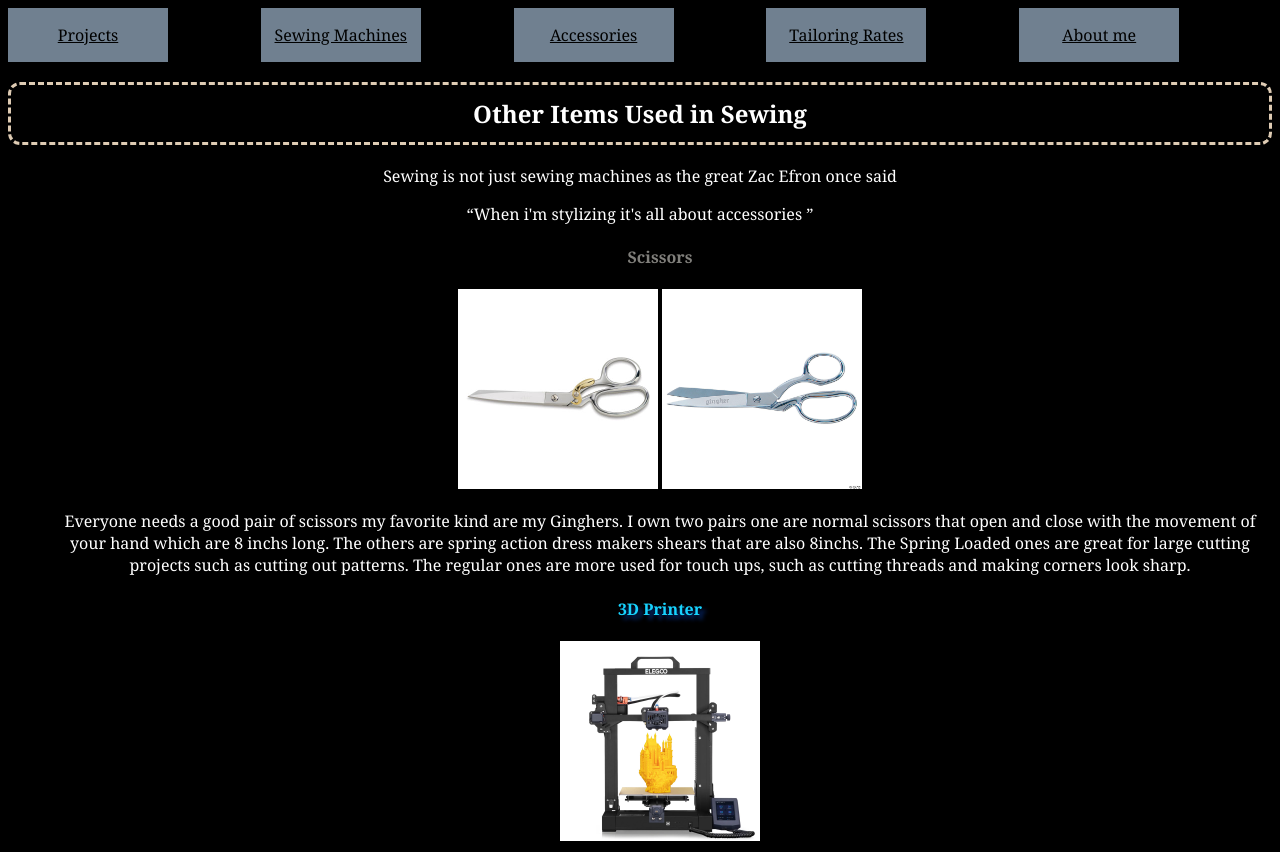
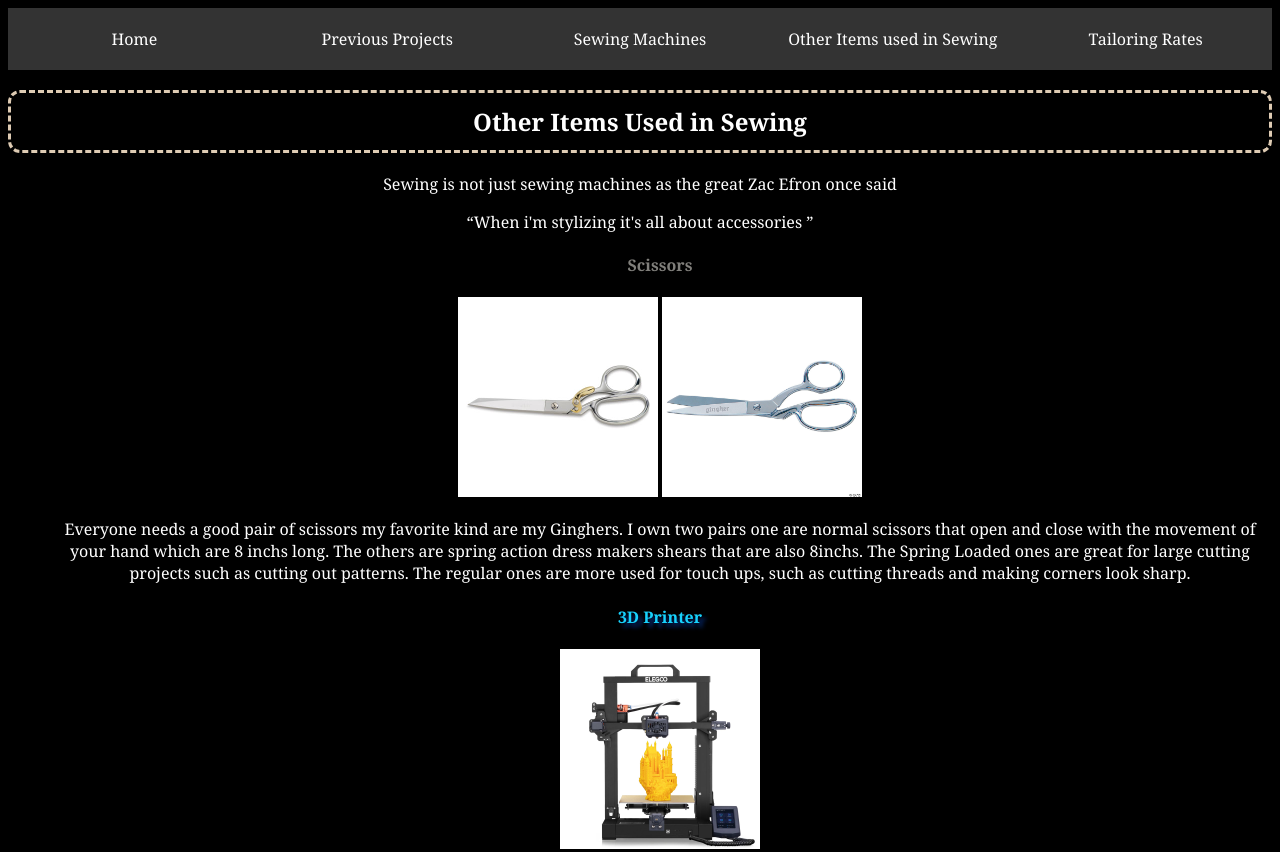
Before and after one commit to JessAYoung/Practice-website, a plain HTML site: page OtherHTML/Otheritems.html in a window 1280 px wide. Shown: the top 852 px of the page. Drawn offline with Linux system fonts and the light colour scheme.

Commit message:
Added Css for corrected nav menu

```diff
--- a/OtherHTML/Css/Fabric.css
+++ b/OtherHTML/Css/Fabric.css
@@ -2,7 +2,7 @@
 body {
     font-family: Georgia, 'Times New Roman', Times, serif;
     font-size: 100%;
-    color: #ffffff
+    color: #ffffff;
 }
 
 ul {
@@ -16,49 +16,61 @@ header h1 {
 }
 
 /* nave menu */
-#nav_menu ul {
-    list-style-type: none;
+nav {
+	background-color: #333;
+}
+
+nav ul {
+	display: flex;
+	list-style: none;
 	margin: 0;
 	padding: 0;
-    position: relative;
-    display: flex;
-    flex-basis: 100%;
-    justify-content: space-between;
 }
 
-#nav_menu ul li {
-    flex-basis: 20%;
-    width: 20%;
+nav ul li {
+	flex: 1;
+	position: relative;
 }
 
-#nav_menu ul li a {
+nav ul li a {
+	color: #fff;
 	display: block;
-    width: 160px;
-    text-align: center;
-    padding: 1em 0;
-    background-color: slategray;
-    color: black;
+	padding: 20px;
+	text-decoration: none;
 }
 
-#nav_menu ul ul {
+nav ul li:hover > a {
+	background-color: #555;
+}
+
+nav ul ul {
 	display: none;
 	position: absolute;
 	top: 100%;
 }
 
-#nav_menu ul ul li {
-    flex-basis: 20%;
-    width: 20%;
+nav ul ul li {
+	width: 100%;
 }
 
-#nav_menu ul li:hover>ul {
-    display: block;
+nav ul li:hover > ul {
+	display: flex;
+	flex-direction: column;
 }
 
-#nav_menu>ul::after {
-    content: "";
-    clear: both;
-    display: block;
+nav ul ul li a {
+	background-color: #555;
+	color: #fff;
+	padding: 10px;
+}
+
+nav ul ul li a:hover {
+	background-color: #777;
+}
+
+nav ul ul ul {
+	left: 100%;
+	top: 0;
 }
 /*end of style for menu*/
 /* the styles for project content*/
@@ -76,7 +88,7 @@ main h1 {
 }
 
 .sith {
-    background-color: #460c0b
+    background-color: #460c0b;
 }
 
 .quilt {
@@ -88,9 +100,13 @@ main h1 {
 }
 
 .mad {
-    background-color: #432172
+    background-color: #432172;
 }
 
 .letterman {
-    background-color: #264561
+    background-color: #264561;
 }
+a:hover {
+    font-style: italic;
+    color: goldenrod;
+}
--- a/OtherHTML/Css/Personal_Website.css
+++ b/OtherHTML/Css/Personal_Website.css
@@ -1,10 +1,67 @@
-/* the styles for all the elements within the html */
+/*nav element*/
+nav {
+	background-color: #333;
+}
+
+nav ul {
+	display: flex;
+	list-style: none;
+	margin: 0;
+	padding: 0;
+}
+
+nav ul li {
+	flex: 1;
+	position: relative;
+}
+
+nav ul li a {
+	color: #fff;
+	display: block;
+	padding: 20px;
+	text-decoration: none;
+}
+
+nav ul li:hover > a {
+	background-color: #555;
+}
+
+nav ul ul {
+	display: none;
+	position: absolute;
+	top: 100%;
+}
+
+nav ul ul li {
+	width: 100%;
+}
+
+nav ul li:hover > ul {
+	display: flex;
+	flex-direction: column;
+}
+
+nav ul ul li a {
+	background-color: #555;
+	color: #fff;
+	padding: 10px;
+}
+
+nav ul ul li a:hover {
+	background-color: #777;
+}
+
+nav ul ul ul {
+	left: 100%;
+	top: 0;
+}
+/*end of Nav menu css*/
+/*start of main element css */
 body {
     font-family: Georgia, 'Times New Roman', Times, serif;
     font-size: 100%;
     color: #ffffff
 }
-
 ul {
     list-style-type: none;
 }
@@ -14,52 +71,8 @@ header h1 {
     text-align: center;
     color: #877750;
 }
-/* nave menu */
-#nav_menu ul {
-    list-style-type: none;
-    margin: 0;
-    padding: 0;
-    position: relative;
-    display: flex;
-    flex-basis: 100%;
-    justify-content: space-between;
+
+/*Scaled image*/
+.coverimg img {
+    max-width: 100%;
 }
-
-#nav_menu ul li {
-    flex-basis: 20%;
-    width: 20%;
-}
-
-#nav_menu ul li a {
-    display: block;
-    width: 160px;
-    text-align: center;
-    padding: 1em 0;
-    background-color: slategray;
-    color: black;
-}
-
-#nav_menu ul ul {
-    display: none;
-    position: absolute;
-    top: 100%;
-}
-
-#nav_menu ul ul li {
-    flex-basis: 20%;
-    width: 20%;
-}
-
-#nav_menu ul li:hover>ul {
-    display: block;
-}
-
-#nav_menu>ul::after {
-    content: "";
-    clear: both;
-    display: block;
-}
-/*Scaled image*/
-.coverimg img{
-    max-width: 100%;
-  }
--- a/OtherHTML/Css/Tailor_Rates.css
+++ b/OtherHTML/Css/Tailor_Rates.css
@@ -25,48 +25,60 @@ ul {
 }
 
 /* nave menu */
-#nav_menu ul {
-  list-style-type: none;
+nav {
+	background-color: #333;
+}
+
+nav ul {
+	display: flex;
+	list-style: none;
 	margin: 0;
 	padding: 0;
-  position: relative;
-  display: flex;
-  flex-basis: 100%;
-  justify-content: space-between;
 }
 
-#nav_menu ul li {
-  flex-basis: 20%;
-  width: 20%;
+nav ul li {
+	flex: 1;
+	position: relative;
 }
 
-#nav_menu ul li a {
+nav ul li a {
+	color: #fff;
 	display: block;
-  width: 160px;
-  text-align: center;
-  padding: 1em 0;
-  background-color: slategray;
-  color: black;
+	padding: 20px;
+	text-decoration: none;
 }
 
-#nav_menu ul ul {
+nav ul li:hover > a {
+	background-color: #555;
+}
+
+nav ul ul {
 	display: none;
 	position: absolute;
 	top: 100%;
 }
 
-#nav_menu ul ul li {
-  flex-basis: 20%;
-  width: 20%;
+nav ul ul li {
+	width: 100%;
 }
 
-#nav_menu ul li:hover>ul {
-  display: block;
+nav ul li:hover > ul {
+	display: flex;
+	flex-direction: column;
 }
 
-#nav_menu>ul::after {
-  content: "";
-  clear: both;
-  display: block;
+nav ul ul li a {
+	background-color: #555;
+	color: #fff;
+	padding: 10px;
+}
+
+nav ul ul li a:hover {
+	background-color: #777;
+}
+
+nav ul ul ul {
+	left: 100%;
+	top: 0;
 }
 /*end of style for menu*/
--- a/OtherHTML/Css/Thread.css
+++ b/OtherHTML/Css/Thread.css
@@ -1,47 +1,59 @@
 /*nav element*/
-#nav_menu ul {
-    list-style-type: none;
+nav {
+	background-color: #333;
+}
+
+nav ul {
+	display: flex;
+	list-style: none;
 	margin: 0;
 	padding: 0;
-    position: relative;
-    display: flex;
-    flex-basis: 100%;
-    justify-content: space-between;
 }
 
-#nav_menu ul li {
-    flex-basis: 20%;
-    width: 20%;
+nav ul li {
+	flex: 1;
+	position: relative;
 }
 
-#nav_menu ul li a {
+nav ul li a {
+	color: #fff;
 	display: block;
-    width: 160px;
-    text-align: center;
-    padding: 1em 0;
-    background-color: slategray;
-    color: black;
+	padding: 20px;
+	text-decoration: none;
 }
 
-#nav_menu ul ul {
+nav ul li:hover > a {
+	background-color: #555;
+}
+
+nav ul ul {
 	display: none;
 	position: absolute;
 	top: 100%;
 }
 
-#nav_menu ul ul li {
-    flex-basis: 20%;
-    width: 20%;
+nav ul ul li {
+	width: 100%;
 }
 
-#nav_menu ul li:hover>ul {
-    display: block;
+nav ul li:hover > ul {
+	display: flex;
+	flex-direction: column;
 }
 
-#nav_menu>ul::after {
-    content: "";
-    clear: both;
-    display: block;
+nav ul ul li a {
+	background-color: #555;
+	color: #fff;
+	padding: 10px;
+}
+
+nav ul ul li a:hover {
+	background-color: #777;
+}
+
+nav ul ul ul {
+	left: 100%;
+	top: 0;
 }
 /*end of Nav menu css*/
 /*start of main element css */
@@ -50,7 +62,6 @@ body {
     font-size: 100%;
     color: #ffffff
 }
-
 ul {
     list-style-type: none;
 }
--- a/OtherHTML/Css/Yarn.css
+++ b/OtherHTML/Css/Yarn.css
@@ -16,51 +16,62 @@ header h1 {
 
 /* Styles for nav menu*/
 /* nave menu */
-#nav_menu ul {
-    list-style-type: none;
+nav {
+	background-color: #333;
+}
+
+nav ul {
+	display: flex;
+	list-style: none;
 	margin: 0;
 	padding: 0;
-    position: relative;
-    display: flex;
-    flex-basis: 100%;
-    justify-content: space-between;
 }
 
-#nav_menu ul li {
-    flex-basis: 20%;
-    width: 20%;
+nav ul li {
+	flex: 1;
+	position: relative;
 }
 
-#nav_menu ul li a {
+nav ul li a {
+	color: #fff;
 	display: block;
-    width: 160px;
-    text-align: center;
-    padding: 1em 0;
-    background-color: slategray;
-    color: black;
+	padding: 20px;
+	text-decoration: none;
 }
 
-#nav_menu ul ul {
+nav ul li:hover > a {
+	background-color: #555;
+}
+
+nav ul ul {
 	display: none;
 	position: absolute;
 	top: 100%;
 }
 
-#nav_menu ul ul li {
-    flex-basis: 20%;
-    width: 20%;
+nav ul ul li {
+	width: 100%;
 }
 
-#nav_menu ul li:hover>ul {
-    display: block;
+nav ul li:hover > ul {
+	display: flex;
+	flex-direction: column;
 }
 
-#nav_menu>ul::after {
-    content: "";
-    clear: both;
-    display: block;
+nav ul ul li a {
+	background-color: #555;
+	color: #fff;
+	padding: 10px;
 }
-/*end of style for menu*/
+
+nav ul ul li a:hover {
+	background-color: #777;
+}
+
+nav ul ul ul {
+	left: 100%;
+	top: 0;
+}
 /*styles for accessories*/
 .other {
     border: #decbb3;
@@ -84,10 +95,6 @@ a:hover {
     color: #6460fa;
 }
 
-a:visited {
-    color: #17d2fd;
-}
-
 /* the styles for the footer */
 footer {
     text-align: center;
--- a/OtherHTML/Otheritems.html
+++ b/OtherHTML/Otheritems.html
@@ -1,40 +1,27 @@
 <!DOCTYPE html>
-<html>
-
+<html lang="en">
 <head>
-  <meta charset="UTF-8">
-  <title>The Yarn Emporium</title>
-  <link rel="stylesheet" href="../OtherHTML/Css/Yarn.css">
+	<meta charset="utf-8">
+	<title>Other Items</title>
+	<link rel="stylesheet" href="../OtherHTML/Css/Yarn.css">
 </head>
 
 <body style="background-color:black;text-align:center">
   <!--Nave Menu could not get to go back to the home page -->
-  <nav id="nav_menu">
-    <ul>
-      <li>
-        <a href="Projects.html"> Projects </a>
-      </li>
-      <li>
-        <a href="SewingMachines.html"> Sewing Machines </a>
-      </li>
-      <li>
-        <a href="Otheritems.html"> Accessories </a>
-      </li>
-      <li>
-        <a href="Tailoring_Rates.html"> Tailoring Rates </a>
-      </li>
-      <li>
-        <a href="../index.html"> About me </a>
-        <ul>
-          <li><a href="index.html">Tour of the Room</a></li>
-          <li><a href="index.html">Resume</a></li>
-          <li><a href="index.html">Animal Page</a></li>
-          <li><a href="index.html">Contact Information</a></li>
-        </ul>
-        </a>
-      </li>
-    </ul>
-  </nav>
+  <nav>
+		<ul>
+			<li><a href="../index.html">Home</a>
+      	<ul>
+					<li><a href="../index.html">Contact Information</a></li>
+					<li><a href="../index.html">Animal Page</a></li>
+					<li><a href="../index.html">Room Tour</a></li>
+				</ul></li>
+			<li><a href="Projects.html">Previous Projects</a></li>
+			<li><a href="SewingMachines.html">Sewing Machines</a></li>
+			<li><a href="Otheritems.html"> Other Items used in Sewing</a></li>
+			<li><a href="Tailoring_Rates.html"> Tailoring Rates </a></li>
+		</ul>
+	</nav>
   <main>
     <section id="about">
       <!-- Start of Other items -->
@@ -66,8 +53,8 @@
           With my original purpose of getting the printer being to build cosplay armor I quickly discovered that it has
           many ways to incorporate 3D printing into fabric.
           Here are some examples of other peoples projects combining these two fields
-        <div><a href="https://youtube.com/shorts/OZg6YnkrMe4?feature=share">Street Wear Fashion 3D Prints</a></div>
-        <a href="https://youtu.be/CjH5KGw3Psw" target="_blank">3D printing in cosplay</a>
+        <div><a href="https://youtube.com/shorts/OZg6YnkrMe4?feature=share" class="visited">Street Wear Fashion 3D Prints</a></div>
+        <a href="https://youtu.be/CjH5KGw3Psw" target="_blank" class="visited">3D printing in cosplay</a>
         </p>
       </ul>
       <footer>
```
Also changed, not shown: OtherHTML/Projects.html (+15 -29 lines), OtherHTML/SewingMachines.html (+22 -31 lines), OtherHTML/Tailoring_Rates.html (+15 -27 lines), index.html (+16 -30 lines). Lines whose indentation alone changed are shown as unchanged.
